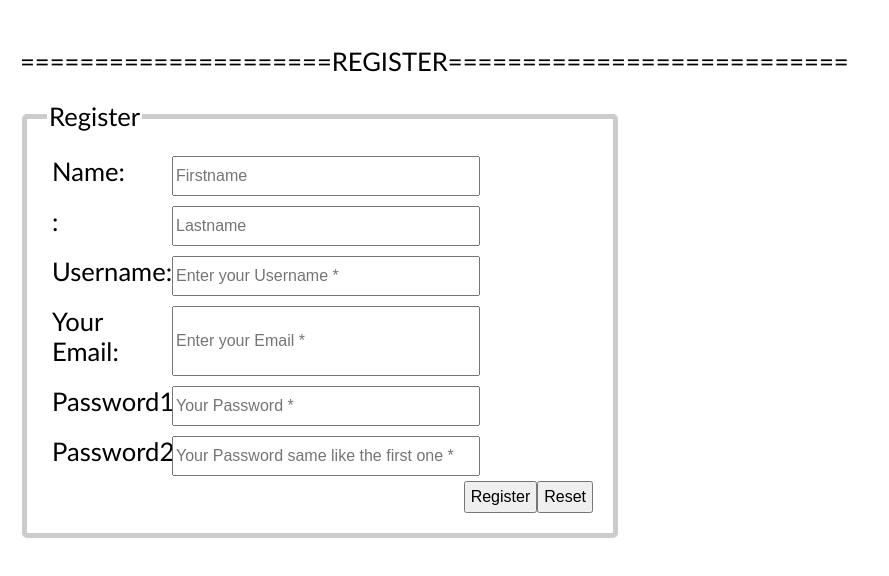
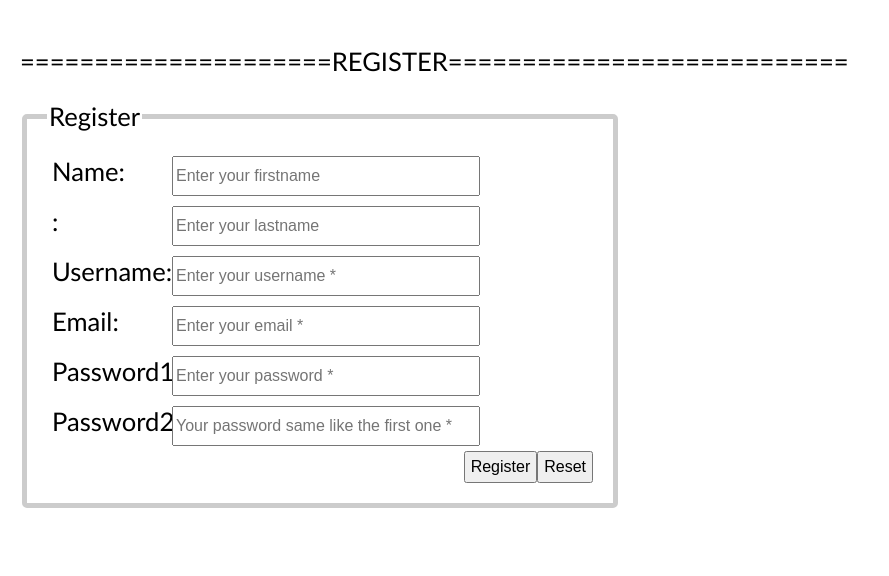
Before and after one commit to Degi100/mernshowcase-rd-frontend, a React (Create React App) app: page / in a window 1280 px wide. Shown: the top 576 px of the page, without its empty margins (0-889 px from the left). Built offline with nearby package versions, Linux system fonts and the light colour scheme; no server answers.

Commit message:
little correction

```diff
--- a/src/App.js
+++ b/src/App.js
@@ -13,11 +13,19 @@ function App() {
   const [passwordRegister1, setPasswordRegister1] = useState([]);
   const [passwordRegister2, setPasswordRegister2] = useState([]);
 
+  const handleFirstNameRegister = (e) => {
+    const firstNameRegister = e.target.value;
+    setFirstNameRegister(firstNameRegister);
+  };
+
+  const handleSecondNameRegister = (e) => {
+    const secondNameRegister = e.target.value;
+    setSecondNameRegister(secondNameRegister);
+  };
   const handleUserNameRegister = (e) => {
     const userNameRegister = e.target.value;
     setUserNameRegister(userNameRegister);
   };
-
   const handleEmailRegister = (e) => {
     const emailRegister = e.target.value;
     setEmailRegister(emailRegister);
@@ -33,15 +41,6 @@ function App() {
     setPasswordRegister2(passwordRegister2);
   };
 
-  const handleFirstNameRegister = (e) => {
-    const firstNameRegister = e.targer.value;
-    setFirstNameRegister(firstNameRegister)
-  }
-
-  const handleSecondNameRegister = (e) => {
-    const secondNameRegister = e.target.value;
-    setSecondNameRegister(secondNameRegister);
-  }
 
   useEffect(() => {
     (async () => {
@@ -204,11 +203,23 @@ function App() {
           <legend>Register</legend>
           <div className="row">
             <label htmlFor="firstname">Name</label>
-        <input type='text' id='firstNameRegister' value={firstNameRegister} onChange={handleFirstNameRegister} placeholder='Firstname' />
+            <input
+              type="text"
+              id="firstNameRegister"
+              value={firstNameRegister}
+              onChange={handleFirstNameRegister}
+              placeholder="Enter your firstname"
+            />
           </div>
           <div className="row">
             <label htmlFor="secondname"></label>
-        <input type='text' id='secondNameRegister' value={secondNameRegister} onChange={handleSecondNameRegister} placeholder='Lastname' />
+            <input
+              type="text"
+              id="secondNameRegister"
+              value={secondNameRegister}
+              onChange={handleSecondNameRegister}
+              placeholder="Enter your lastname"
+            />
           </div>
           <div className="row">
             <label htmlFor="userName">Username</label>
@@ -217,18 +228,18 @@ function App() {
               id="username"
               value={userNameRegister}
               onChange={handleUserNameRegister}
-              placeholder="Enter your Username *"
+              placeholder="Enter your username *"
             />
           </div>
 
           <div className="row">
-            <label htmlFor="emailRegister">Your Email</label>
+            <label htmlFor="emailRegister">Email</label>
             <input
               type="text"
               id="emailregister"
               value={emailRegister}
               onChange={handleEmailRegister}
-              placeholder="Enter your Email *"
+              placeholder="Enter your email *"
             />
           </div>
 
@@ -239,7 +250,7 @@ function App() {
               id="passwordRegister1"
               value={passwordRegister1}
               onChange={handlePasswordRegister1}
-              placeholder="Your Password *"
+              placeholder="Enter your password *"
             />
           </div>
           <div className="row">
@@ -249,7 +260,7 @@ function App() {
               id="passwordRegister2"
               value={passwordRegister2}
               onChange={handlePasswordRegister2}
-              placeholder="Your Password same like the first one *"
+              placeholder="Your password same like the first one *"
             />
           </div>
           <div className="buttonRow">
@@ -258,7 +269,6 @@ function App() {
               <button>Reset</button>
             </div>
           </div>
-
         </fieldset>
       </form>
     </div>
```
Lines whose indentation alone changed are shown as unchanged.
